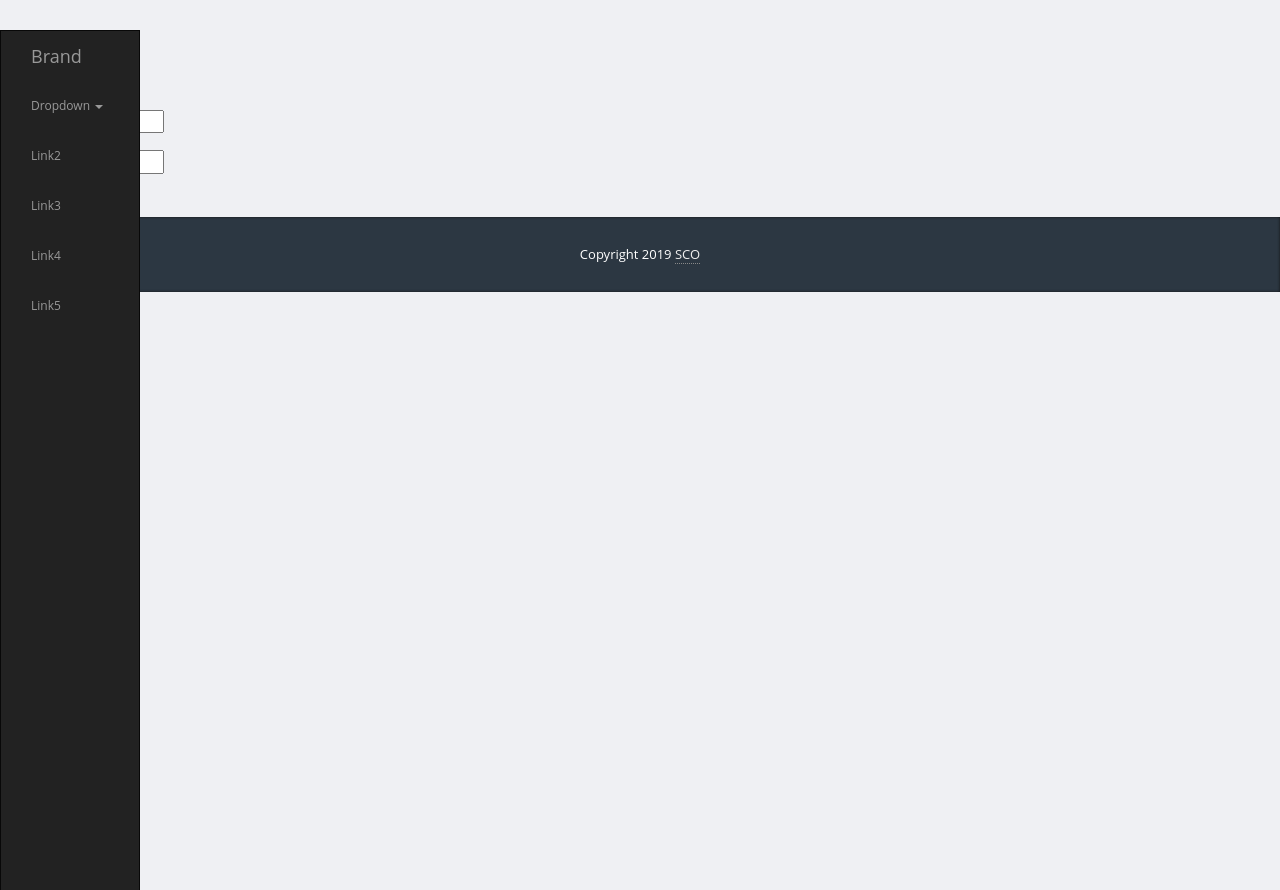
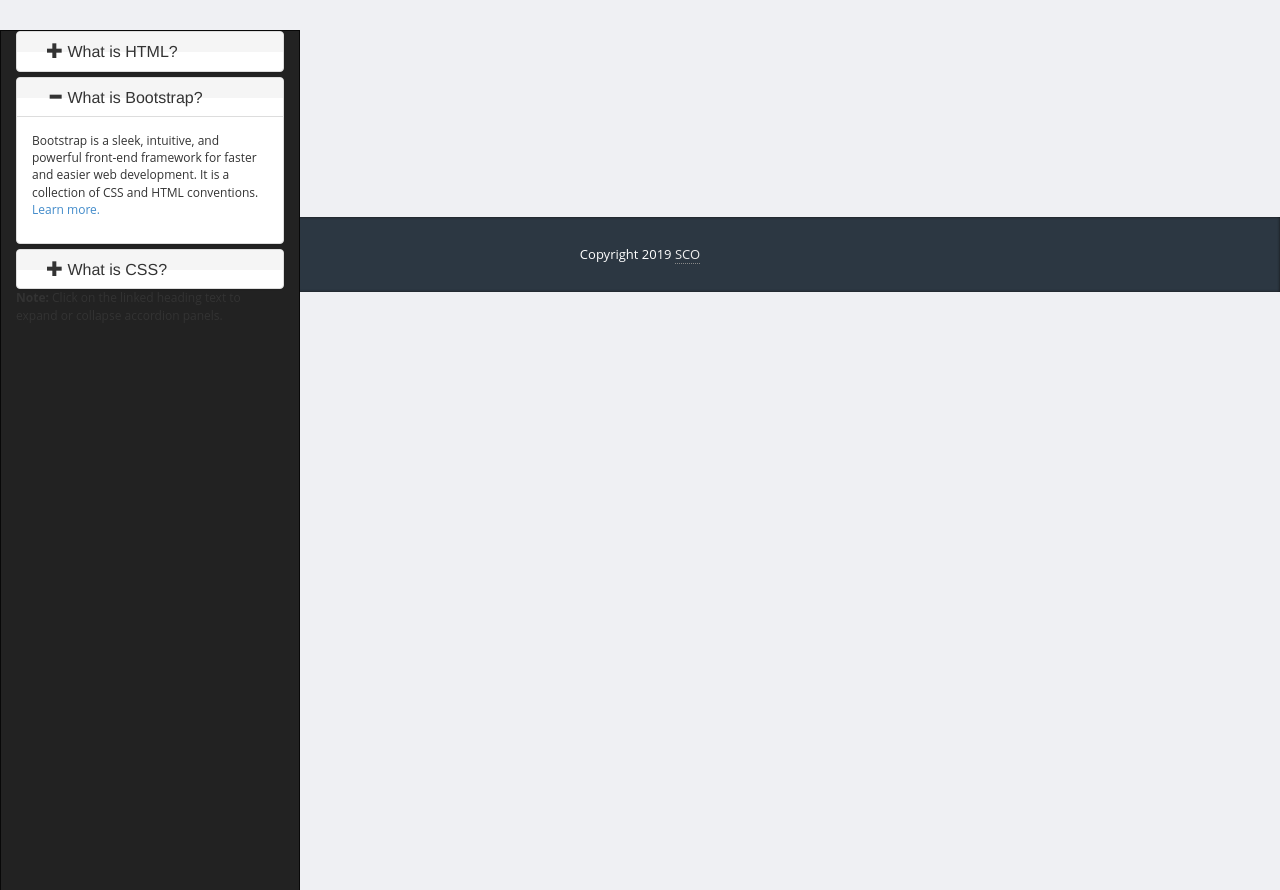
Before and after one commit to tetherless-world/study-cohort-ontology, a Flask app: page /register in a window 1280 px wide. Shown: the part 50-940 px from the top of the page. Run offline with Flask 2, Linux system fonts and the light colour scheme; some libraries are stand-ins or nearby versions.

Commit message:
Adding a left accordion menu

```diff
--- a/FlaskApplication/blog/models.py
+++ b/FlaskApplication/blog/models.py
@@ -1,4 +1,3 @@
-from py2neo import Graph, Node, Relationship
 from passlib.hash import bcrypt
 from flask import Flask, render_template
 from rdflib import Graph
--- a/FlaskApplication/blog/static/css/styles.css
+++ b/FlaskApplication/blog/static/css/styles.css
@@ -14,15 +14,15 @@ body {
 }
 
 .navbar-fixed-left {
-  width: 140px;
   position: fixed;
   border-radius: 0;
   height: 100%;
+  width: 300px;
 }
 
 .navbar-fixed-left .navbar-nav > li {
   float: none;  /* Cancel default li float: left */
-  width: 139px;
+  width: 300px;
 }
 
 .navbar-fixed-left + .container {
--- a/FlaskApplication/blog/templates/layout.html
+++ b/FlaskApplication/blog/templates/layout.html
@@ -36,24 +36,48 @@
 	</div>
 	<div class="page-content">
     	<div class="row">
-		  	<div class="col-md-4 navbar navbar-inverse navbar-fixed-left" id="facets">
-      <a class="navbar-brand" href="#">Brand</a>
-      <ul class="nav navbar-nav">
-       <li class="dropdown"><a href="#" class="dropdown-toggle" data-toggle="dropdown">Dropdown <span class="caret"></span></a>
-         <ul class="dropdown-menu" role="menu">
-          <li><a href="#">Sub Menu1</a></li>
-          <li><a href="#">Sub Menu2</a></li>
-          <li><a href="#">Sub Menu3</a></li>
-          <li class="divider"></li>
-          <li><a href="#">Sub Menu4</a></li>
-          <li><a href="#">Sub Menu5</a></li>
-         </ul>
-       </li>
-       <li><a href="#">Link2</a></li>
-       <li><a href="#">Link3</a></li>
-       <li><a href="#">Link4</a></li>
-       <li><a href="#">Link5</a></li>
-      </ul>
+		  	<div class="col-md-12 navbar navbar-inverse navbar-fixed-left" id="facets">
+      <div class="bs-example">
+    <div class="panel-group" id="accordion">
+        <div class="panel panel-default">
+            <div class="panel-heading">
+                <h4 class="panel-title">
+                    <a data-toggle="collapse" href="#collapseOne"><span class="glyphicon glyphicon-plus"></span> What is HTML?</a>
+                </h4>
+            </div>
+            <div id="collapseOne" class="panel-collapse collapse">
+                <div class="panel-body">
+                    <p>HTML stands for HyperText Markup Language. HTML is the standard markup language for describing the structure of web pages. <a href="https://www.tutorialrepublic.com/html-tutorial/" target="_blank">Learn more.</a></p>
+                </div>
+            </div>
+        </div>
+        <div class="panel panel-default">
+            <div class="panel-heading">
+                <h4 class="panel-title">
+                    <a data-toggle="collapse" href="#collapseTwo"><span class="glyphicon glyphicon-plus"></span> What is Bootstrap?</a>
+                </h4>
+            </div>
+            <div id="collapseTwo" class="panel-collapse collapse in">
+                <div class="panel-body">
+                    <p>Bootstrap is a sleek, intuitive, and powerful front-end framework for faster and easier web development. It is a collection of CSS and HTML conventions. <a href="https://www.tutorialrepublic.com/twitter-bootstrap-tutorial/" target="_blank">Learn more.</a></p>
+                </div>
+            </div>
+        </div>
+        <div class="panel panel-default">
+            <div class="panel-heading">
+                <h4 class="panel-title">
+                    <a data-toggle="collapse"  href="#collapseThree"><span class="glyphicon glyphicon-plus"></span> What is CSS?</a>
+                </h4>
+            </div>
+            <div id="collapseThree" class="panel-collapse collapse">
+                <div class="panel-body">
+                    <p>CSS stands for Cascading Style Sheet. CSS allows you to specify various style properties for a given HTML element such as colors, backgrounds, fonts etc. <a href="https://www.tutorialrepublic.com/css-tutorial/" target="_blank">Learn more.</a></p>
+                </div>
+            </div>
+        </div>
+    </div>
+  <p><strong>Note:</strong> Click on the linked heading text to expand or collapse accordion panels.</p>
+</div>
     </div>
 
 		  {% block body %}{% endblock %}
@@ -77,5 +101,20 @@
     <!-- Include all compiled plugins (below), or include individual files as needed -->
     <script src="{{ url_for('static', filename='bootstrap/js/bootstrap.min.js') }}"></script>
     <script src="{{ url_for('static', filename='js/custom.js') }}"></script>
+    <script>
+    $(document).ready(function(){
+        // Add minus icon for collapse element which is open by default
+        $(".collapse.in").each(function(){
+          $(this).siblings(".panel-heading").find(".glyphicon").addClass("glyphicon-minus").removeClass("glyphicon-plus");
+        });
+
+        // Toggle plus minus icon on show hide of collapse element
+        $(".collapse").on('show.bs.collapse', function(){
+          $(this).parent().find(".glyphicon").removeClass("glyphicon-plus").addClass("glyphicon-minus");
+        }).on('hide.bs.collapse', function(){
+          $(this).parent().find(".glyphicon").removeClass("glyphicon-minus").addClass("glyphicon-plus");
+        });
+    });
+</script>
   </body>
 </html>
--- a/FlaskApplication/blog/templates/physician.html
+++ b/FlaskApplication/blog/templates/physician.html
@@ -3,7 +3,7 @@
 
 <div class="container">
  	<div class="row">
-		 <div class="col-md-8">
+		 <div class="col-md-8 col-sm-offset-1">
 		  	<div class="row">
 		  		<div class="col-md-6">
 		  			<div class="content-box-large">
```
Also changed, not shown: 1 other file.
